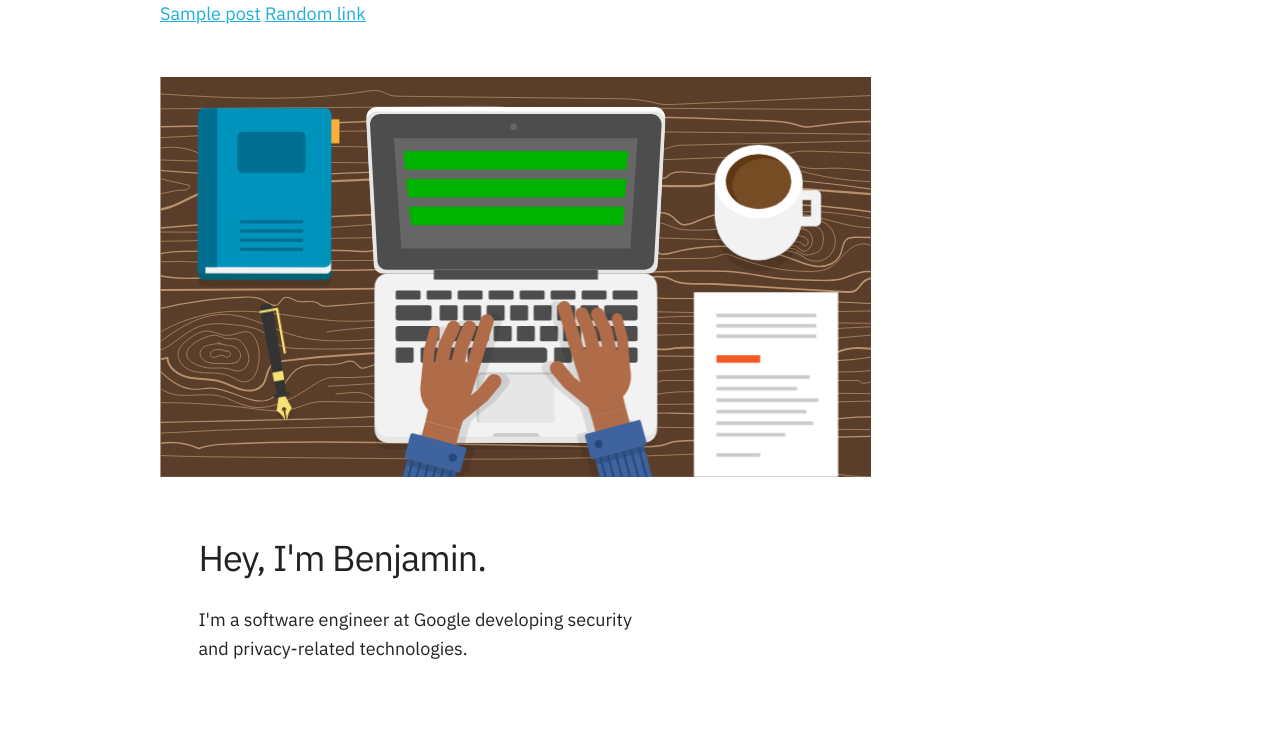
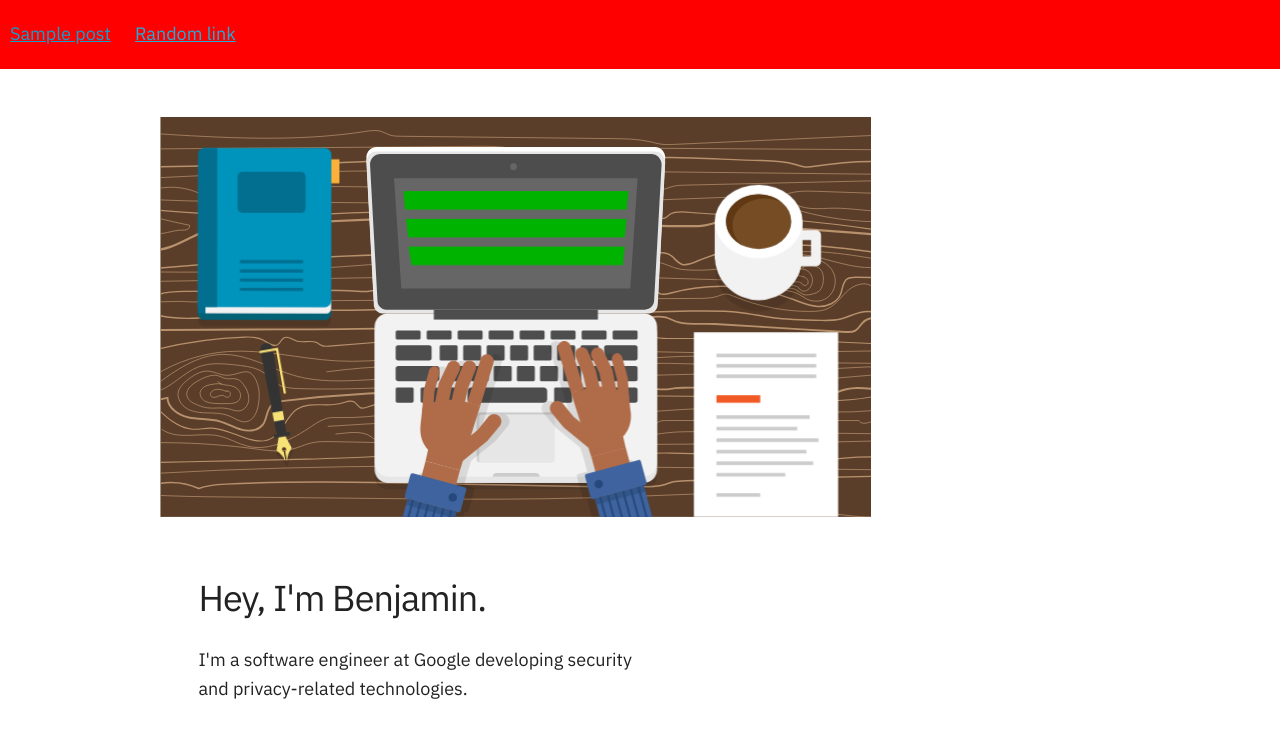
Before and after one commit to b7w7/b7w7.github.io, a Jekyll site: the page index.html, which Jekyll copies as it is, in a window 1280 px wide. Shown: the top 738 px of the page. Built offline with Jekyll 4.4.1, drawn with Linux system fonts in a browser that asks for light colours.

Commit message:
update navbar styling

```diff
--- /dev/null
+++ b/assets/css/navbar.css
@@ -0,0 +1,8 @@
+.navbar {
+  background-color: red;
+}
+
+.navbar a {
+  display: inline-block;
+  padding: 20px 10px;
+}
--- a/assets/css/style.scss
+++ b/assets/css/style.scss
@@ -2,6 +2,7 @@
 ---
 
 @import "{{ site.theme }}";
+@import "navbar.css";
 
 body {
   font-family: "IBM Plex Sans", "HelveticaNeue", "Helvetica Neue", Helvetica, Arial, sans-serif;
--- a/index.html
+++ b/index.html
@@ -10,14 +10,15 @@
   <link rel="stylesheet" href="assets/css/normalize.css">
   <link rel="stylesheet" href="assets/css/skeleton.css">
   <link rel="stylesheet" href="assets/css/doodle.css">
+  <link rel="stylesheet" href="assets/css/navbar.css">
   <link rel="icon" type="image/png" href="images/favicon.png">
 </head>
 <body>
+  <nav class="navbar">
+    <a href="/2020/05/23/hello-world.html">Sample post</a>
+    <a href="/">Random link</a>
+  </nav>
   <div class="container">
-    <nav>
-      <a href="/2020/05/23/hello-world.html">Sample post</a>
-      <a href="/">Random link</a>
-    </nav>
     <div class="row" style="margin-top: 5%">
       <object type="image/svg+xml" class="doodle" data="images/doodle.svg"></object>
       <div class="one-half column" style="margin-top: 5%">
```
Also changed, not shown: _layouts/default.html (+4 -4 lines).
